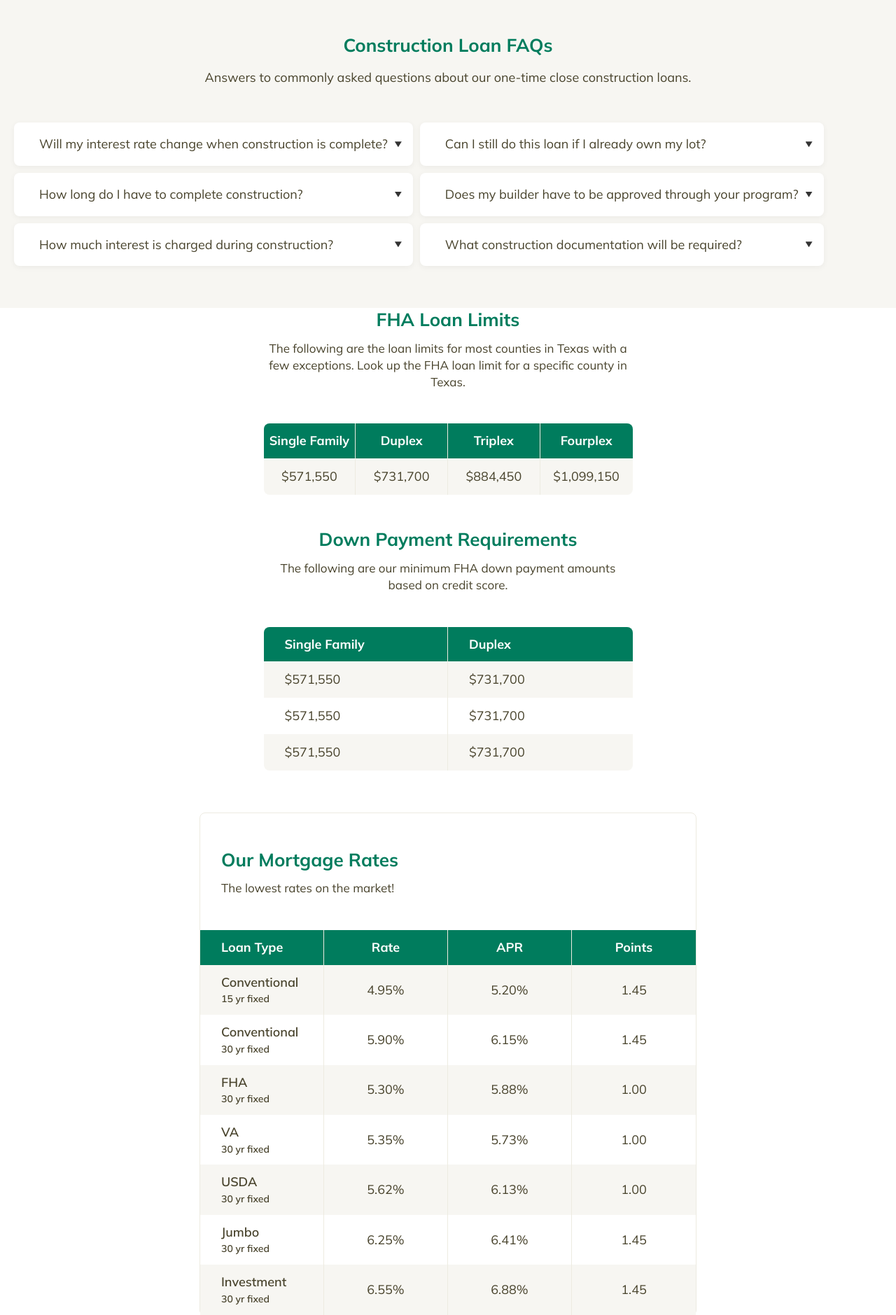
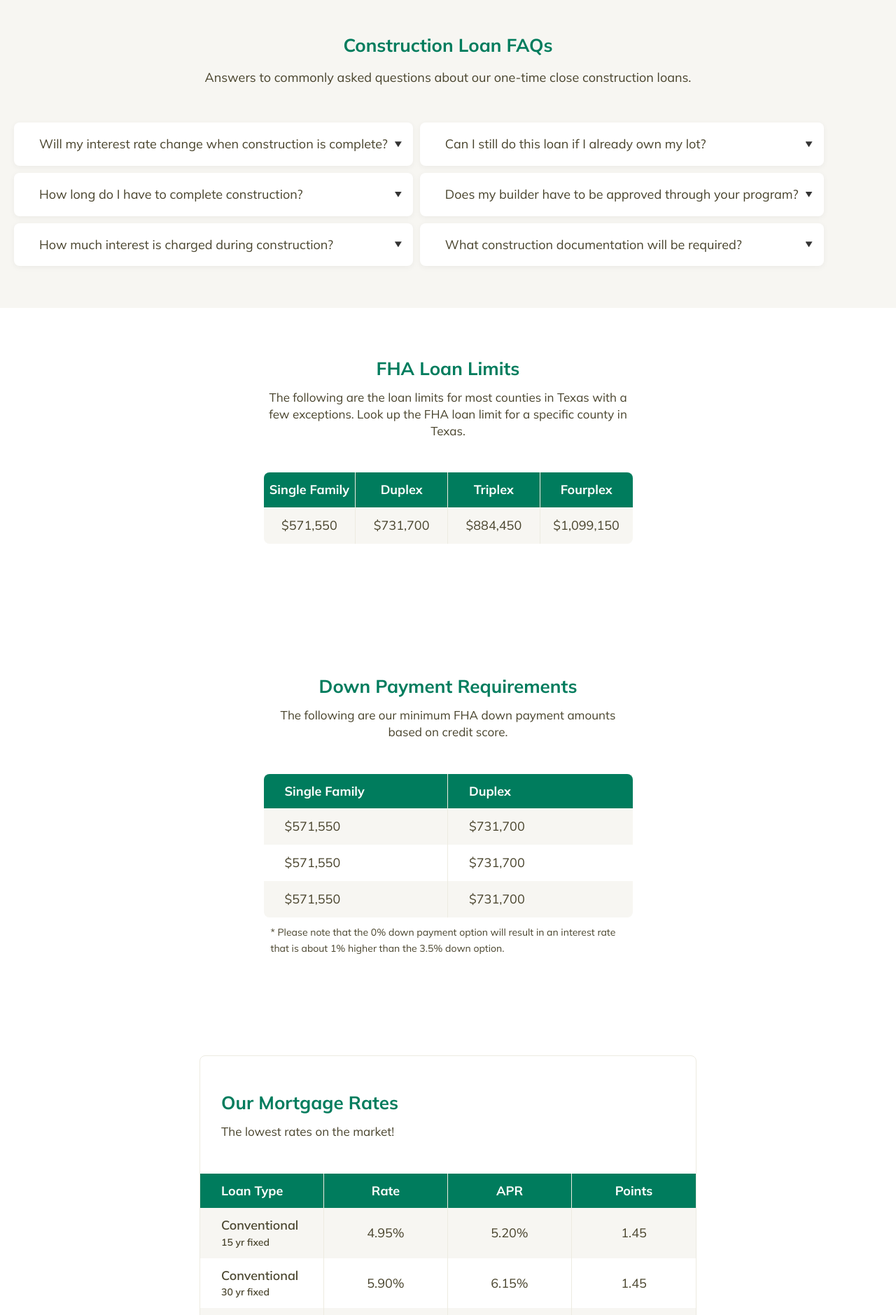
Before and after one commit to DreamLabIt/Financing-Direct, a PHP site: page / in a window 1280 px wide. Shown: the part 2002-3881 px from the top of the page at 70% size. Run offline with PHP 8.4, Linux system fonts and the light colour scheme.

Commit message:
update note

```diff
--- a/assets/style.css
+++ b/assets/style.css
@@ -721,7 +721,10 @@ textarea {
 }
 
 
-@media (min-width:769px) {
+@media only screen and (min-width:769px) {
+  .mortgage-rates{
+    padding-block: 70px;
+  }
   .exceptional-title {
   margin-bottom: 48px;
 }
@@ -751,6 +754,16 @@ textarea {
 .down-pament-rates .rate-col{
   justify-content: start;
   padding-left: 30px;
+}
+@media only screen and (min-width:769px){
+  .down-pament-rates{
+    padding-block: 70px;
+  }
+  .down-pament-rates .note{
+    font-size: 14px;
+    font-weight: 16.8px;
+    padding: 10px;
+  }
 }
 
 /* ================ down-pament-rate style end ================ */
--- a/index.php
+++ b/index.php
@@ -14,8 +14,8 @@
      <!-- ====  End header section === -->
 
      <!-- ===== Mortgages section start -->
-      <section class="mortgages-wrap common-wrap">
-        <div class="mortgages">
+      <section class="mortgages-wrap ">
+        <div class="mortgages common-wrap">
           <div class="item" style="background-image: url('./assets/images/mortgage-types.jpg');">
             <h3>All Type of Mortgages</h3>
             <p>From zero down loans to multi-millions dollar jumbo loans, we have a loan option that perfectly fits your situation!</p>
@@ -327,6 +327,7 @@
               </div>
             </div>
           </div>
+          <p class="note">* Please note that the 0% down payment option will result in an interest rate that is about 1% higher than the 3.5% down option.</p>
         </div>
       </section>
 
```
